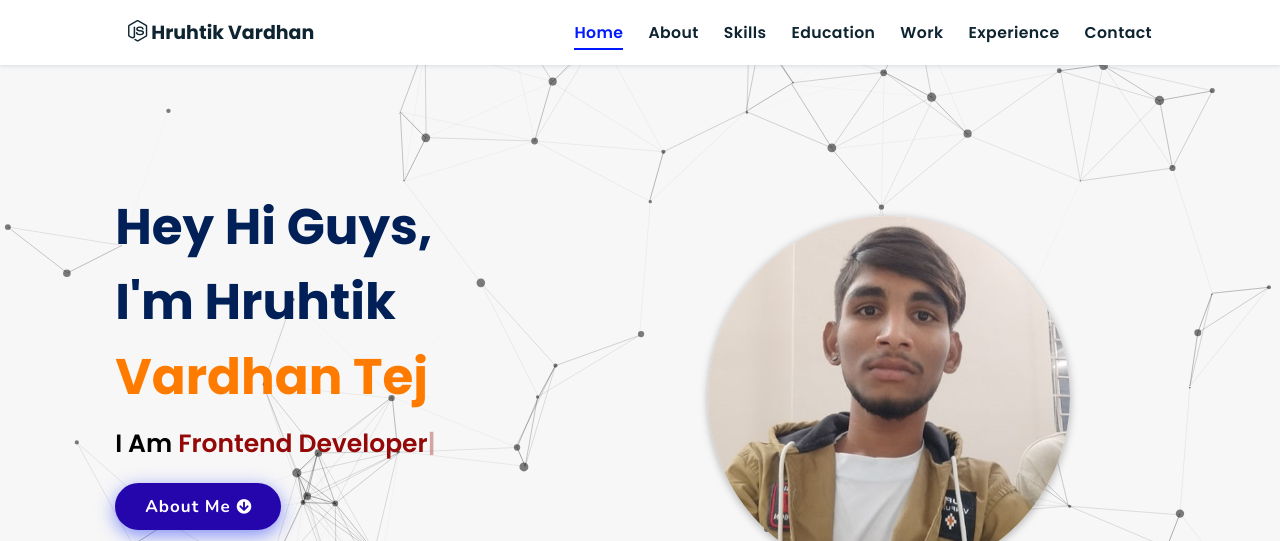
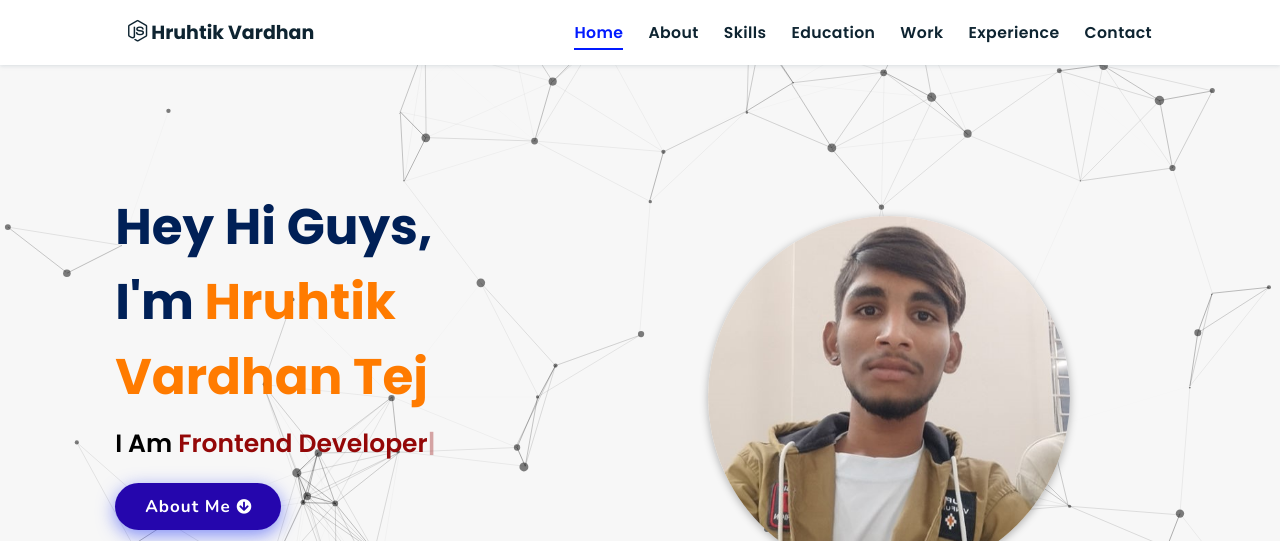
Before and after one commit to Hruthikvardhan/Hruthikvardhan-portfolio, a plain HTML site: page index.html in a window 1280 px wide. Shown: the top 541 px of the page. Drawn offline with nearby package versions, Linux system fonts and the light colour scheme; no server answers.

Commit message:
Update Hruhtik vardhan tej span
rey hruhtik color lo leadu ra so <span> hruhtik vardhan tej </span> cheysa

```diff
--- a/index.html
+++ b/index.html
@@ -60,7 +60,7 @@
       <div class="content">
         <h2>
           Hey Hi Guys,<br />
-          I'm Hruhtik <span>Vardhan tej</span>
+          I'm <span>Hruhtik Vardhan tej</span>
         </h2>
         <p>i am <span class="typing-text"></span></p>
         <a href="#about" class="btn"
```
